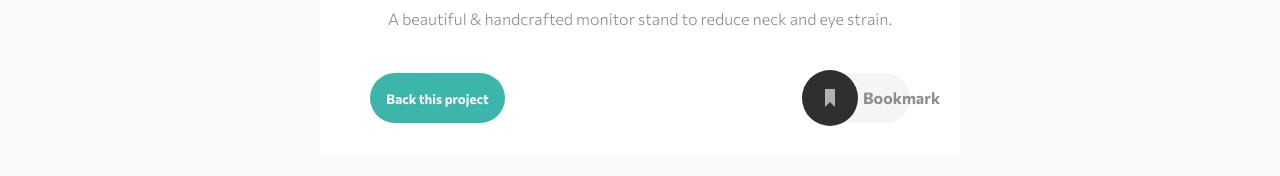
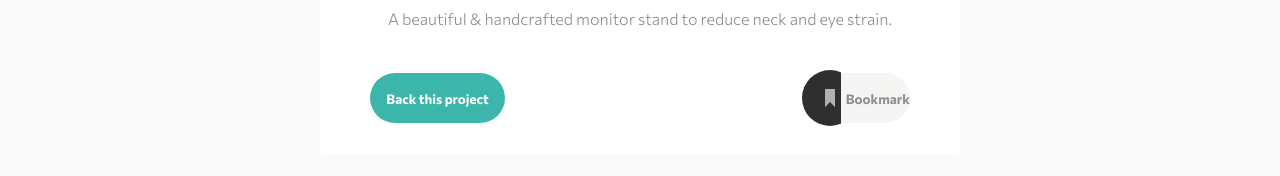
Before and after one commit to IsmaelFe/CrowdFundingPage, a React (Vite) app: page / in a window 1280 px wide. Shown: the part 373-549 px from the top of the page. Built offline with nearby package versions, Linux system fonts and the light colour scheme.

Commit message:
Versión desktop

```diff
--- a/src/App.jsx
+++ b/src/App.jsx
@@ -17,10 +17,12 @@ function App() {
     {
       id: "bamboo",
       status: false,
+      value: 25,
     },
     {
       id: "blackE",
       status: false,
+      value: 75,
     },
     {
       id: "mahogany",
@@ -31,6 +33,11 @@ function App() {
   const [selectdModal, setSelectdModal] = useState(statusModal);
   const [openCloseM, setOpenCloseM] = useState(false);
   const [closeComplet, setCloseComplet] = useState(false);
+  const [markBook, setMarckBook] = useState(false);
+
+  const changeBook = () => {
+    setMarckBook(!markBook);
+  };
 
   const changeModal = (e) => {
     let newModal = [...selectdModal];
@@ -76,7 +83,7 @@ function App() {
       </div>
       <Nav_bar />
       <main className="main">
-        <Back_project />
+        <Back_project change={changeBook} changeM={markBook} />
         <Accumulated_project />
         <div className="container-card">
           <h2> About this project</h2>
--- a/src/components/Back_project.jsx
+++ b/src/components/Back_project.jsx
@@ -1,6 +1,7 @@
 import React from "react";
+import PropTypes from "prop-types";
 
-const Back_project = () => {
+const Back_project = ({ change, changeM }) => {
   return (
     <div className="container-back">
       <img
@@ -17,14 +18,40 @@ const Back_project = () => {
           <button className="button-back-1" style={{ fontWeight: "700" }}>
             Back this project
           </button>
-          <div className="button-back-2">
-            <img src="../../public/images/icon-bookmark.svg"></img>
-            <p style={{ fontWeight: "700" }}>Bookmark</p>
-          </div>
+          <button onClick={change} className="button-back-2">
+            <svg width="56" height="56" xmlns="http://www.w3.org/2000/svg">
+              <g fill="none" fill-rule="evenodd">
+                <circle
+                  fill={changeM ? "#147b74" : "#2F2F2F"}
+                  cx="28"
+                  cy="28"
+                  r="28"
+                />
+                <path
+                  fill={changeM ? "#FFFFFF" : "#B1B1B1"}
+                  d="M23 19v18l5-5.058L33 37V19z"
+                />
+              </g>
+            </svg>
+            <p
+              style={
+                changeM
+                  ? { fontWeight: "700", color: "#147b74" }
+                  : { fontWeight: "700" }
+              }
+            >
+              Bookmark
+            </p>
+          </button>
         </div>
       </div>
     </div>
   );
 };
 
+Back_project.propTypes = {
+  change: PropTypes.func,
+  changeM: PropTypes.bool,
+};
+
 export default Back_project;
--- a/src/components/Modal_completed.jsx
+++ b/src/components/Modal_completed.jsx
@@ -1,7 +1,7 @@
 import React from "react";
 import PropTypes from "prop-types";
 
-export const Modal_completed = ({ open, close }) => {
+export const Modal_completed = ({ close }) => {
   return (
     <div className="container-completed">
       <div className="container-completed-1">
--- a/src/index.css
+++ b/src/index.css
@@ -68,6 +68,7 @@ p {
     border-radius: 6px;
     z-index: 1;
 }
+
 
 .container-back-1 {
     padding: 20px;
@@ -295,6 +296,11 @@ hr {
 .selected label {
     font-weight: 700;
     grid-area: tittle-area;
+    cursor: pointer;
+}
+
+.selected label:hover {
+    color: #3CB5AA;
 }
 
 .selected p {
@@ -326,6 +332,10 @@ hr {
     margin: 3px;
     border-radius: 50%;
     background-color: white;
+}
+
+.selected input[type=radio]:hover {
+    border: 1px solid #3CB5AA;
 }
 
 .selected input[type=radio]:checked::before {
@@ -377,7 +387,7 @@ hr {
     border-right: solid 2px #3CB5AA;
     border-bottom: solid 2px #3CB5AA;
     border-radius: 0px 0px 6px 6px;
-    margin-top: -3%;
+    margin-top: -4.5%;
     padding: 25px 20px 20px 20px;
 }
 
```
Also changed, not shown: 1 other file (tests, documents, lock files or other folders).
